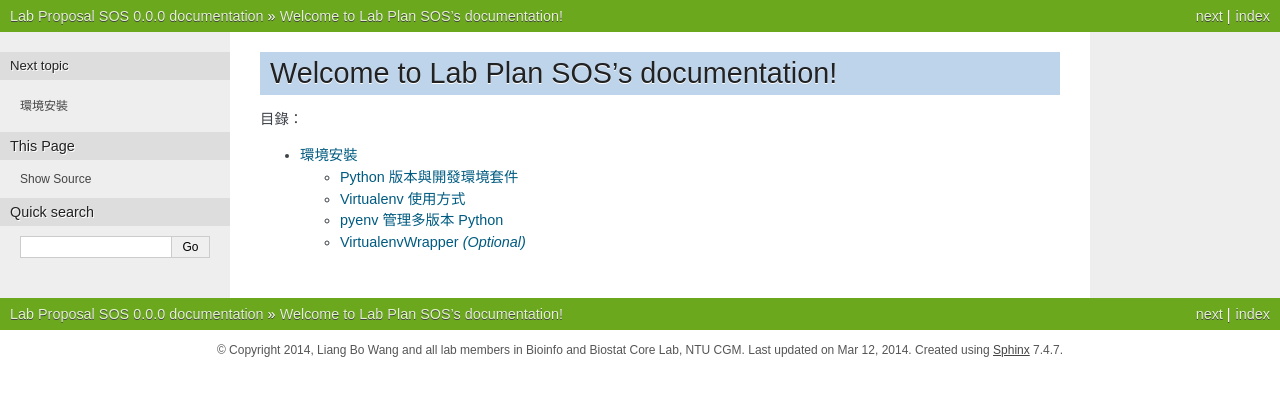
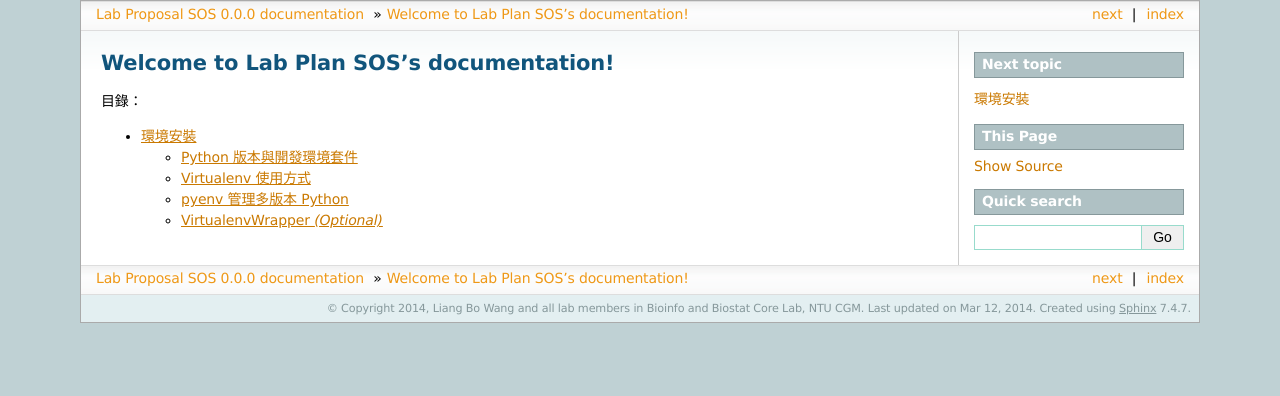
Before and after one commit to ccwang002/lab-proposal-sos, a Sphinx documentation site: the page built from docs/index.rst, in a window 1280 px wide. Shown: the top 396 px of the page. Built offline with Sphinx 7.4.7, drawn with Linux system fonts in a browser that asks for light colours.

Commit message:
use sphinxdoc as local theme

```diff
--- a/docs/conf.py
+++ b/docs/conf.py
@@ -99,7 +99,7 @@ pygments_style = 'sphinx'
 # on_rtd is whether we are on readthedocs.org
 on_rtd = os.environ.get('READTHEDOCS', None) == 'True'
 if not on_rtd:  # only import and set the theme if we're building docs locally
-    html_theme = 'nature'
+    html_theme = 'sphinxdoc'
 
 # Theme options are theme-specific and customize the look and feel of a theme
 # further.  For a list of options available for each theme, see the
```
